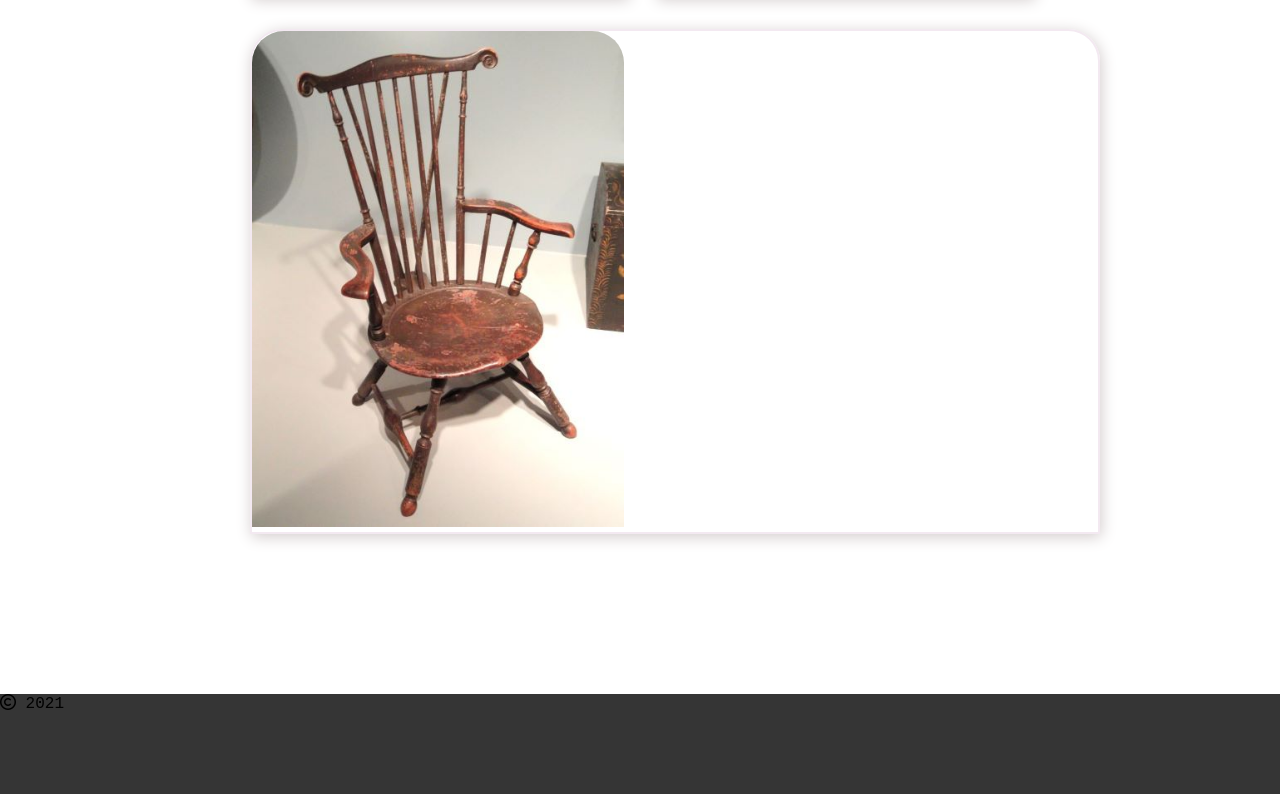
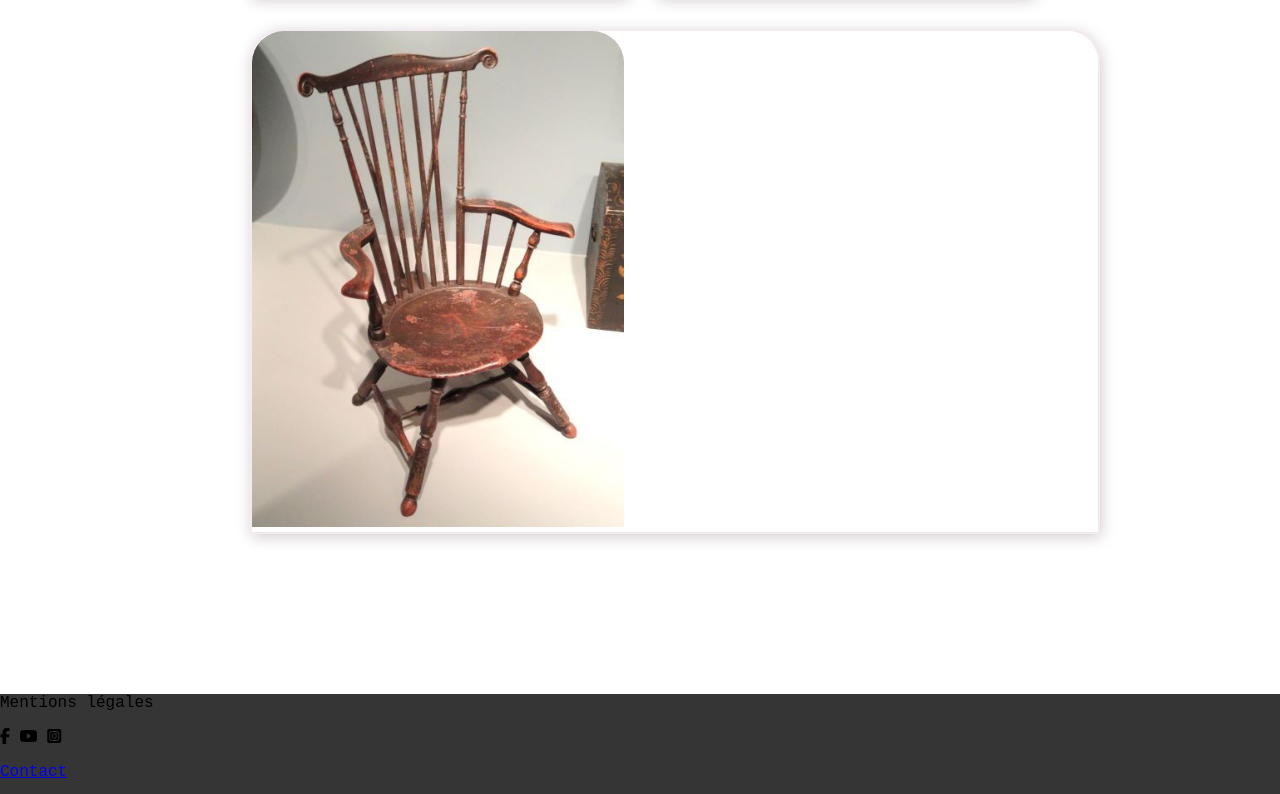
Before and after one commit to T-dev20/TravisGuibinga_5_090121, a website: page front-end/index.html in a window 1280 px wide. Shown: the part 1650-2444 px from the top of the page. Drawn offline with Linux system fonts and the light colour scheme.

Commit message:
ajout des icon dans le footer

```diff
--- a/front-end/index.html
+++ b/front-end/index.html
@@ -75,7 +75,14 @@
         </div>
       </section>
       <footer>
-        <p><i class="fa fa-copyright" aria-hidden="true"></i> 2021</p>
+        <p>Mentions légales</p>
+        <div>
+          <i class="fab fa-facebook-f"></i>
+          <i class="fab fa-youtube"></i>
+          <i class="fab fa-instagram-square"></i>
+        </div>
+
+        <p><a href="#">Contact</a></p>
       </footer>
     </div>
   </body>
```
